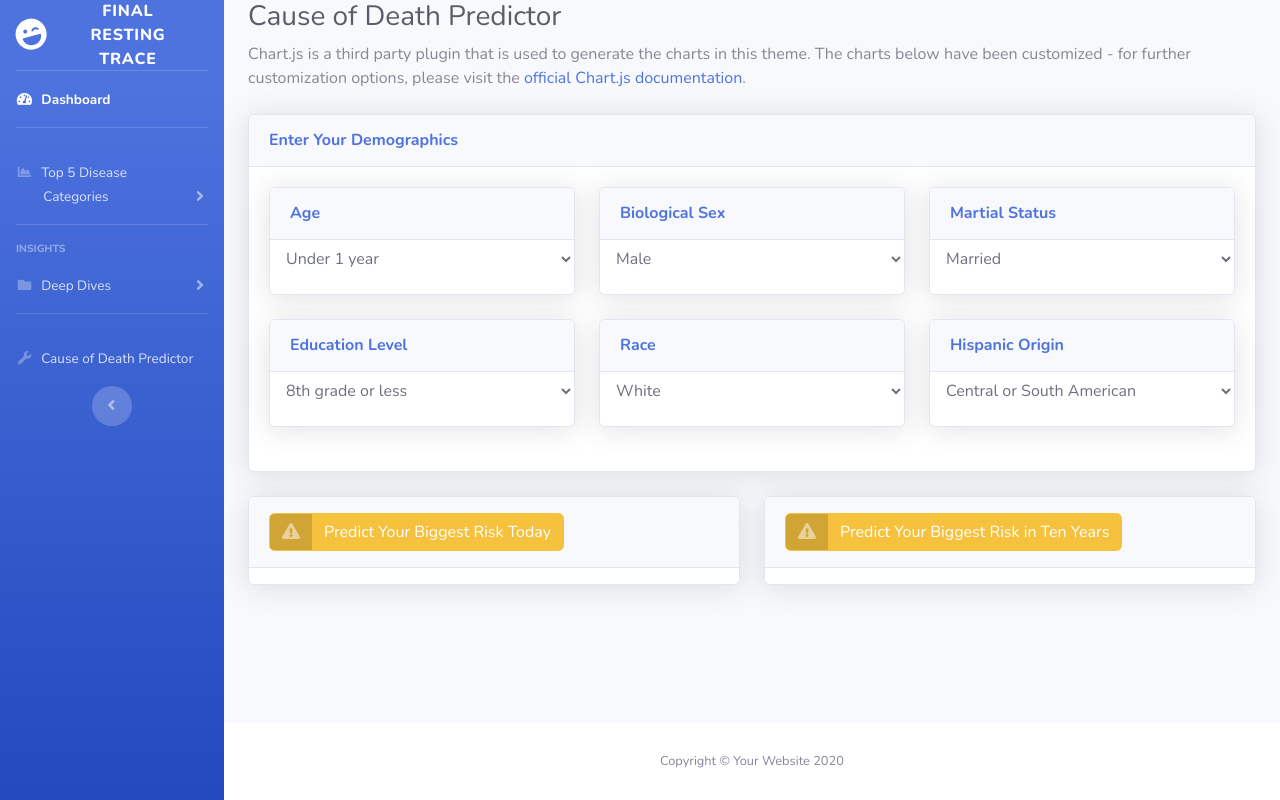
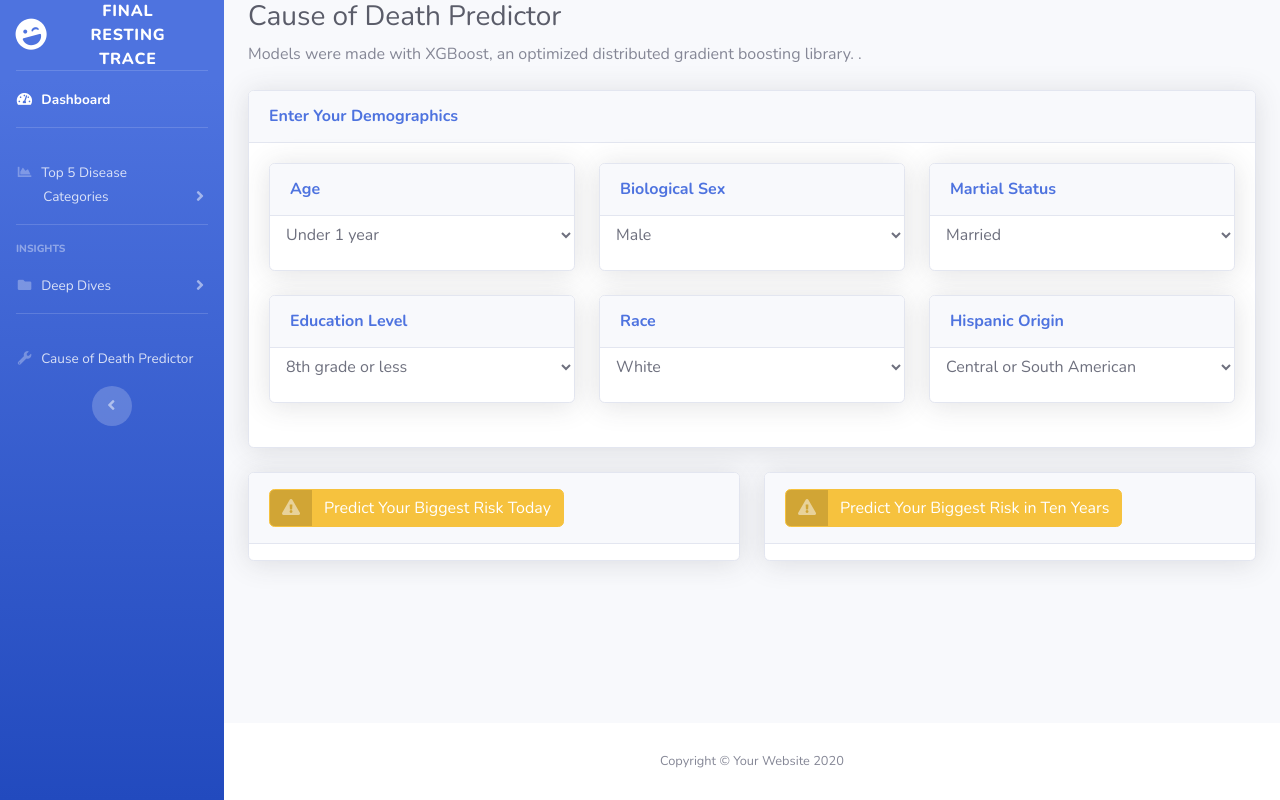
Before and after one commit to Rob-Ottogalli/Project-3-COD-Predictors, a Flask app: page /predict in a window 1280 px wide. Run offline with Flask 2, Linux system fonts and the light colour scheme; some libraries are stand-ins or nearby versions.

Commit message:
Updated descriptions of ML Model

```diff
--- a/templates/ml.html
+++ b/templates/ml.html
@@ -119,7 +119,7 @@
 
           <!-- Page Heading -->
           <h1 class="h3 mb-2 text-gray-800">Cause of Death Predictor</h1>
-          <p class="mb-4">Chart.js is a third party plugin that is used to generate the charts in this theme. The charts below have been customized - for further customization options, please visit the <a target="_blank" href="https://www.chartjs.org/docs/latest/">official Chart.js documentation</a>.</p>
+          <p class="mb-4"> Models were made with XGBoost, an optimized distributed gradient boosting library. </a>.</p>
 
           <!-- Content Row -->
           <div class="row">
```
Also changed, not shown: 1 other file.
